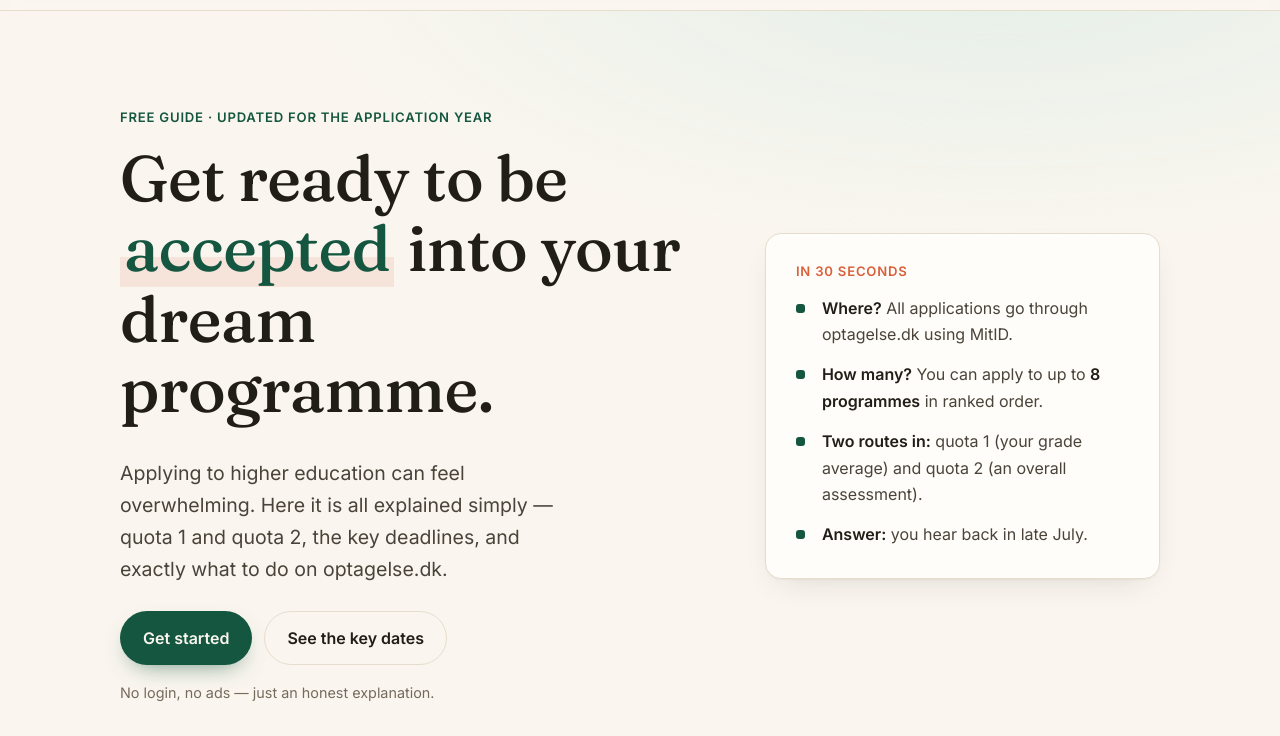
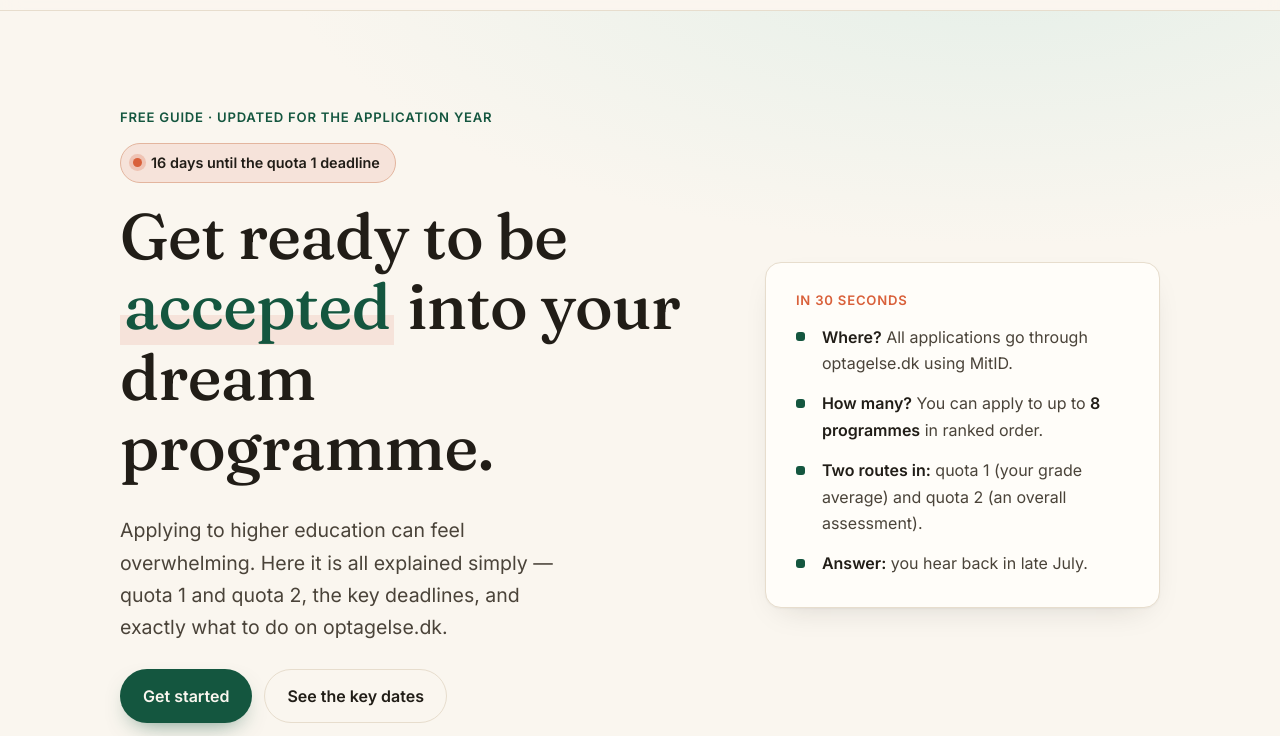
Before and after one commit to majlando/optaget.dk, a plain HTML site: page index.html in a window 1280 px wide. Shown: the part 58-794 px from the top of the page. Drawn offline with Linux system fonts and the light colour scheme.

Commit message:
Tilføj dynamisk frist-nedtælling og 404-side
- Nedtælling til næste ansøgningsfrist (kvote 2 / kvote 1) som chip i hero,
  beregnet ud fra dagens dato med årsskifte; tosproget og temabar
- "Næste frist"-badge på det matchende punkt i tidslinjen
- Stilfuld, tosproget 404.html der matcher temaet

Co-Authored-By: Claude Opus 4.8 (1M context) <noreply@anthropic.com>

```diff
--- a/assets/app.js
+++ b/assets/app.js
@@ -39,6 +39,65 @@
       var active = btn.getAttribute("data-lang-set") === lang;
       btn.setAttribute("aria-pressed", String(active));
       btn.classList.toggle("is-active", active);
+    });
+
+    renderNextDeadline(lang);
+  }
+
+  /* ---------- Nedtælling til næste ansøgningsfrist ---------- */
+  // Faste frister (måned er 1-indekseret). Tjek altid optagelse.dk for året.
+  var DEADLINES = [
+    { key: "kvote2", month: 3, day: 15 },
+    { key: "kvote1", month: 7, day: 5 }
+  ];
+
+  function nextDeadline() {
+    var now = new Date();
+    var today = new Date(now.getFullYear(), now.getMonth(), now.getDate());
+    var best = null;
+    DEADLINES.forEach(function (d) {
+      var date = new Date(today.getFullYear(), d.month - 1, d.day);
+      if (date < today) date = new Date(today.getFullYear() + 1, d.month - 1, d.day);
+      var days = Math.round((date - today) / 86400000);
+      if (!best || days < best.days) best = { key: d.key, days: days };
+    });
+    return best;
+  }
+
+  function renderNextDeadline(lang) {
+    var nd = nextDeadline();
+    if (!nd) return;
+    var what = t(lang, "nd." + nd.key);
+    var tmpl =
+      nd.days === 0 ? t(lang, "nd.today")
+      : nd.days === 1 ? t(lang, "nd.day")
+      : t(lang, "nd.days");
+    var text = tmpl.replace("{n}", nd.days).replace("{what}", what);
+
+    var chip = document.querySelector("[data-next-deadline]");
+    if (chip) {
+      var span = chip.querySelector("[data-nd-text]");
+      if (span) span.textContent = text;
+      chip.removeAttribute("hidden");
+      chip.setAttribute("aria-label", text);
+    }
+
+    // Markér det matchende punkt i tidslinjen med en "Næste frist"-badge
+    document.querySelectorAll("[data-deadline]").forEach(function (item) {
+      var isNext = item.getAttribute("data-deadline") === nd.key;
+      item.classList.toggle("is-next", isNext);
+      var existing = item.querySelector(".nd-badge");
+      if (isNext) {
+        if (!existing) {
+          existing = document.createElement("span");
+          existing.className = "nd-badge";
+          var h3 = item.querySelector(".timeline-body h3");
+          if (h3) h3.appendChild(existing);
+        }
+        existing.textContent = t(lang, "nd.badge");
+      } else if (existing) {
+        existing.remove();
+      }
     });
   }
 
--- a/assets/i18n.js
+++ b/assets/i18n.js
@@ -20,6 +20,13 @@ window.I18N = {
     "hero.cta1": "Kom i gang",
     "hero.cta2": "Se de vigtige datoer",
     "hero.note": "Ingen login, ingen reklamer — bare en ærlig forklaring.",
+    "nd.kvote2": "kvote 2",
+    "nd.kvote1": "kvote 1",
+    "nd.days": "{n} dage til {what}-fristen",
+    "nd.day": "I morgen er der frist for {what}",
+    "nd.today": "I dag er der frist for {what}",
+    "nd.badge": "Næste frist",
+
     "hero.cardTitle": "På 30 sekunder",
     "hero.q1": "<strong>Hvor?</strong> Alle ansøgninger sker på <span class=\"nowrap\">optagelse.dk</span> med MitID.",
     "hero.q2": "<strong>Hvor mange?</strong> Du kan søge op til <strong>8 uddannelser</strong> i prioriteret rækkefølge.",
@@ -141,6 +148,13 @@ window.I18N = {
     "hero.cta1": "Get started",
     "hero.cta2": "See the key dates",
     "hero.note": "No login, no ads — just an honest explanation.",
+    "nd.kvote2": "quota 2",
+    "nd.kvote1": "quota 1",
+    "nd.days": "{n} days until the {what} deadline",
+    "nd.day": "Tomorrow is the {what} deadline",
+    "nd.today": "Today is the {what} deadline",
+    "nd.badge": "Next deadline",
+
     "hero.cardTitle": "In 30 seconds",
     "hero.q1": "<strong>Where?</strong> All applications go through <span class=\"nowrap\">optagelse.dk</span> using MitID.",
     "hero.q2": "<strong>How many?</strong> You can apply to up to <strong>8 programmes</strong> in ranked order.",
--- a/assets/styles.css
+++ b/assets/styles.css
@@ -319,6 +319,32 @@ strong { font-weight: 600; }
 .hero-cta { display: flex; flex-wrap: wrap; gap: 12px; margin: 1.6rem 0 1rem; }
 .hero-note { font-size: .9rem; color: var(--muted); margin: 0; }
 
+/* Nedtælling til næste frist */
+.next-deadline {
+  display: inline-flex; align-items: center; gap: 9px;
+  margin: 0 0 18px; padding: 7px 15px 7px 12px;
+  background: var(--accent-soft); color: var(--ink);
+  border: 1px solid color-mix(in srgb, var(--accent) 32%, var(--line));
+  border-radius: 999px; font-size: .9rem; font-weight: 600;
+  text-decoration: none;
+  transition: transform .12s ease, background .15s ease, border-color .15s ease;
+}
+.next-deadline:hover { transform: translateY(-1px); color: var(--ink); }
+.next-deadline[hidden] { display: none; }
+.nd-dot {
+  width: 9px; height: 9px; border-radius: 50%; background: var(--accent);
+  position: relative; flex: none;
+}
+.nd-dot::after {
+  content: ""; position: absolute; inset: 0; border-radius: 50%;
+  background: var(--accent); animation: nd-pulse 2.2s ease-out infinite;
+}
+@keyframes nd-pulse {
+  0%   { transform: scale(1); opacity: .55; }
+  70%  { transform: scale(2.6); opacity: 0; }
+  100% { opacity: 0; }
+}
+
 .hero-card {
   background: var(--surface);
   border: 1px solid var(--line);
@@ -434,6 +460,14 @@ strong { font-weight: 600; }
   font-size: .85rem; color: var(--accent);
 }
 .timeline-body h3 { font-size: 1.2rem; margin-bottom: .2em; }
+.timeline-item.is-next::before { box-shadow: 0 0 0 4px var(--accent-soft); }
+.nd-badge {
+  display: inline-block; margin-left: 10px; vertical-align: middle;
+  font-family: var(--sans); font-size: .66rem; font-weight: 600;
+  letter-spacing: .04em; text-transform: uppercase;
+  color: var(--paper); background: var(--accent);
+  padding: 3px 9px; border-radius: 999px;
+}
 .timeline-body p { margin: 0; color: var(--ink-soft); font-size: .98rem; }
 
 /* Steps */
--- a/index.html
+++ b/index.html
@@ -155,6 +155,10 @@
       <div class="container hero-grid">
         <div class="hero-text">
           <p class="eyebrow" data-i18n="hero.eyebrow">Gratis guide · opdateret til ansøgningsåret</p>
+          <a class="next-deadline" href="#datoer" data-next-deadline hidden>
+            <span class="nd-dot" aria-hidden="true"></span>
+            <span data-nd-text></span>
+          </a>
           <h1 data-i18n-html="hero.h1">Bliv klar til at blive <span class="hl">optaget</span> på drømmestudiet.</h1>
           <p class="lead" data-i18n="hero.lead">
             At søge ind på en videregående uddannelse kan virke uoverskueligt.
@@ -288,14 +292,14 @@
               <p data-i18n="d.t1.d">optagelse.dk åbner, så du kan begynde at oprette og forberede din ansøgning.</p>
             </div>
           </li>
-          <li class="timeline-item is-highlight">
+          <li class="timeline-item is-highlight" data-deadline="kvote2">
             <div class="timeline-date"><span data-i18n="d.t2.date">15. marts</span><span class="time" data-i18n="d.t2.time">kl. 12:00</span></div>
             <div class="timeline-body">
               <h3 data-i18n="d.t2.t">Frist for kvote 2</h3>
               <p data-i18n="d.t2.d">Sidste chance for at søge i kvote 2, inkl. motiveret ansøgning og dokumentation. Misser du den, kan du stadig nå kvote 1.</p>
             </div>
           </li>
-          <li class="timeline-item is-highlight">
+          <li class="timeline-item is-highlight" data-deadline="kvote1">
             <div class="timeline-date"><span data-i18n="d.t3.date">5. juli</span><span class="time" data-i18n="d.t3.time">kl. 12:00</span></div>
             <div class="timeline-body">
               <h3 data-i18n="d.t3.t">Frist for kvote 1</h3>
```
Also changed, not shown: 404.html (added, +95 -0 lines), 1 other file.
